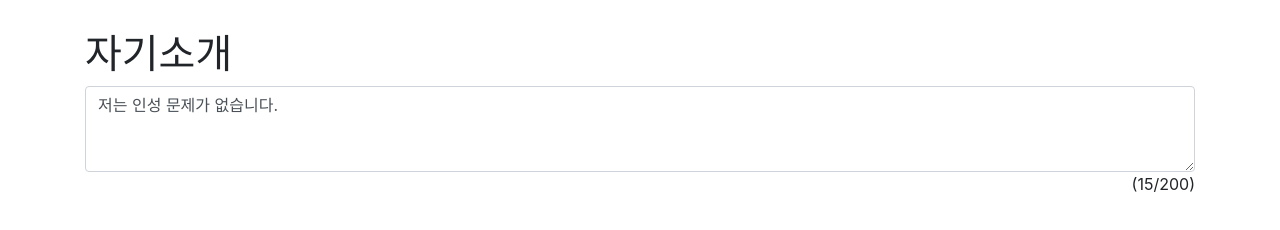
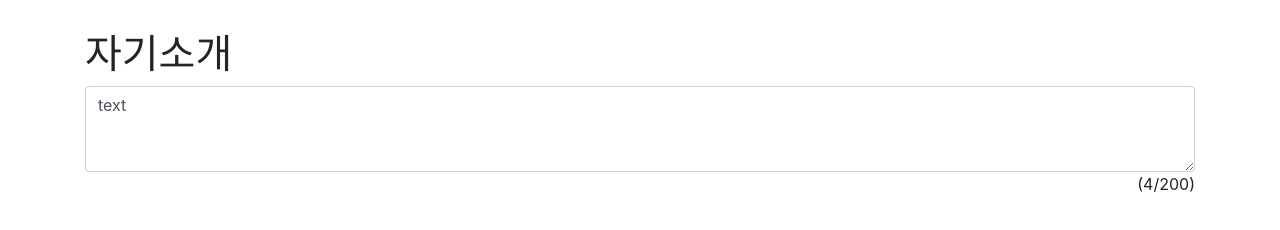
Before and after one commit to ChaChaMong/Netlify-2023-11-02, a website: page index.html in a window 1280 px wide. Drawn offline with nearby package versions, Linux system fonts and the light colour scheme.

Commit message:
내용 변경

```diff
--- a/index.html
+++ b/index.html
@@ -16,7 +16,7 @@
 </head>
 <body class='container'>
 <h1>자기소개</h1>
-<textarea class="form-control" rows="3" id="jasoseol" onkeydown="counter();">저는 인성 문제가 없습니다.</textarea>
+<textarea class="form-control" rows="3" id="jasoseol" onkeydown="counter();">text</textarea>
 <span id="count">(0/200)</span>
 <script>
   function counter() {
```
